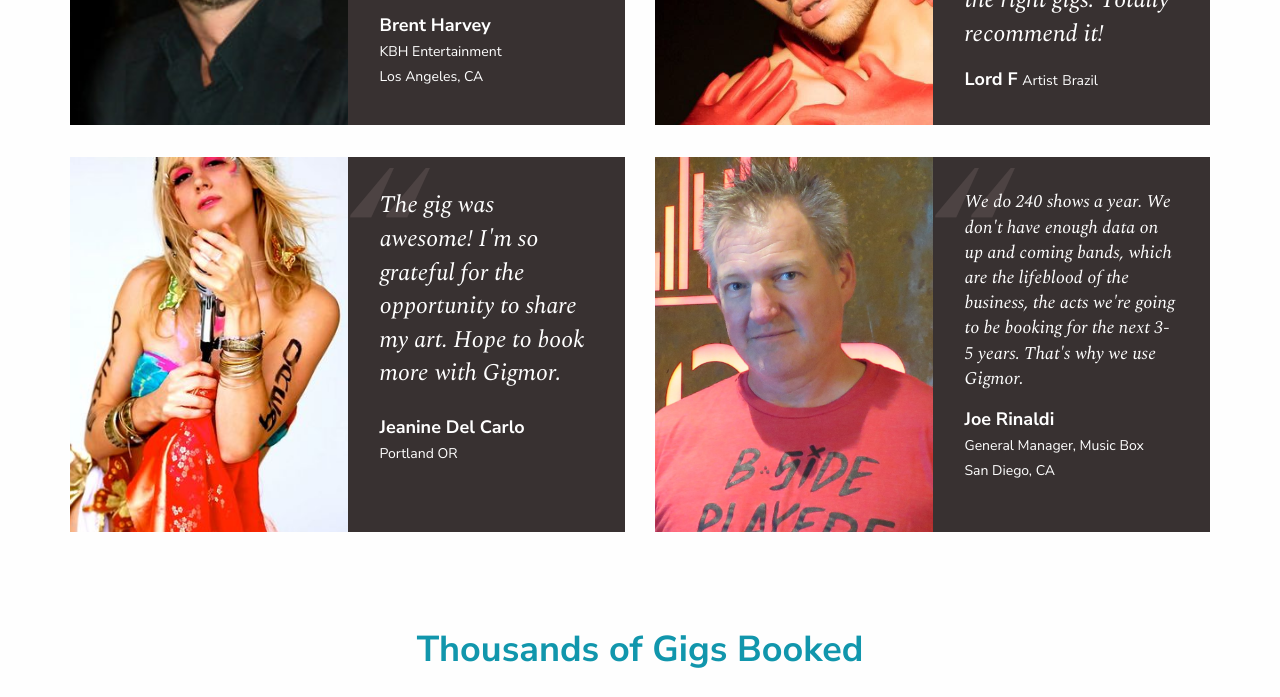
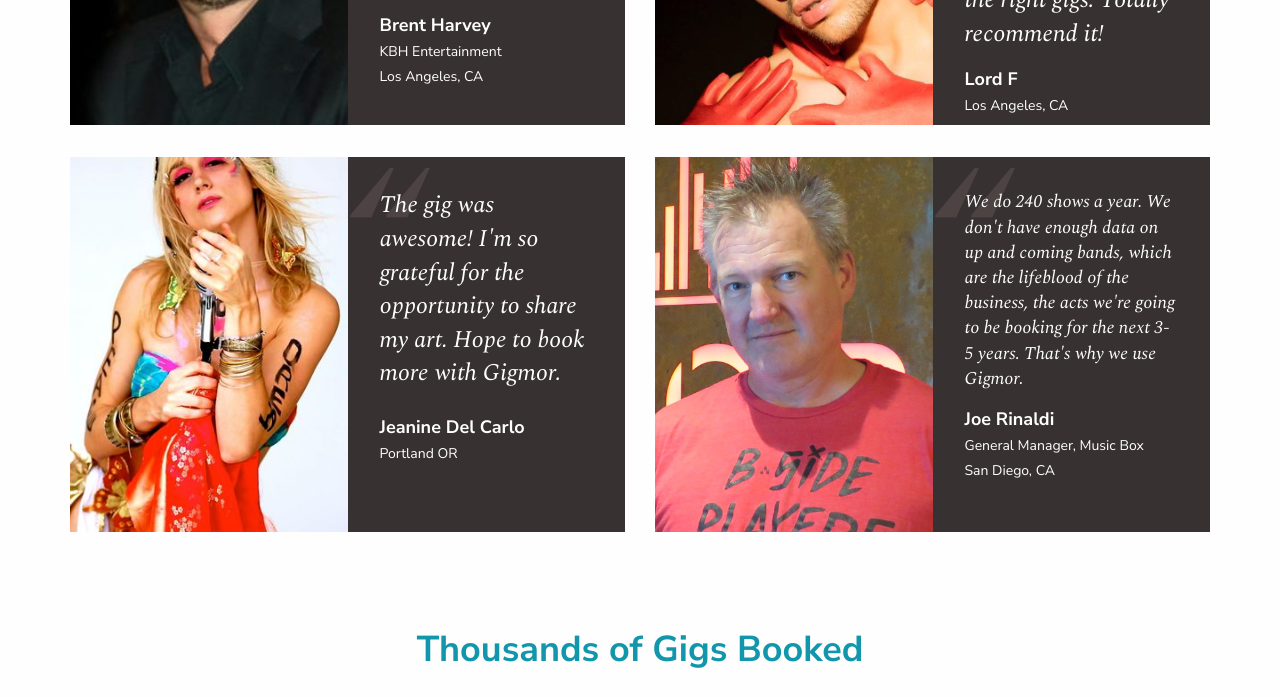
Before and after one commit to madebyporter/gigmor-homepage, a website: page index.html in a window 1280 px wide. Shown: the part 3869-4566 px from the top of the page. Drawn offline with nearby package versions, Linux system fonts and the light colour scheme.

Commit message:
updated lord f location

```diff
--- a/index.html
+++ b/index.html
@@ -249,8 +249,8 @@
                     <p class="comp-testimonial-quote">Gigmor is the perfect platform for artists and venues to come together. It's definitely a handful of help for booking the right gigs. Totally recommend it!</p>
                     <p class="comp-testimonial-person">
                       <span class="comp-testimonial-person--name">Lord F</span>
-                      <span class="comp-testimonial-person--role">Artist</span>
-                      <span class="comp-testimonial-person--city">Brazil</span>
+                      <!-- <span class="comp-testimonial-person--role">Artist</span> -->
+                      <span class="comp-testimonial-person--city">Los Angeles, CA</span>
                     </p>
                   </div>
                 </div>
--- a/scss/style.scss
+++ b/scss/style.scss
@@ -538,10 +538,12 @@ a {
   @include font-size(18);
   display: inline-block;
   font-weight: 700;
+  width: 100%;
 }
 .comp-testimonial-person--role, .comp-testimonial-person--city {
   @include font-size(14);
   display: inline-block;
+  // width: 100%;
 }
 .comp-testimonial--last {
   margin-bottom: 0;
```
Also changed, not shown: css/style.css.
